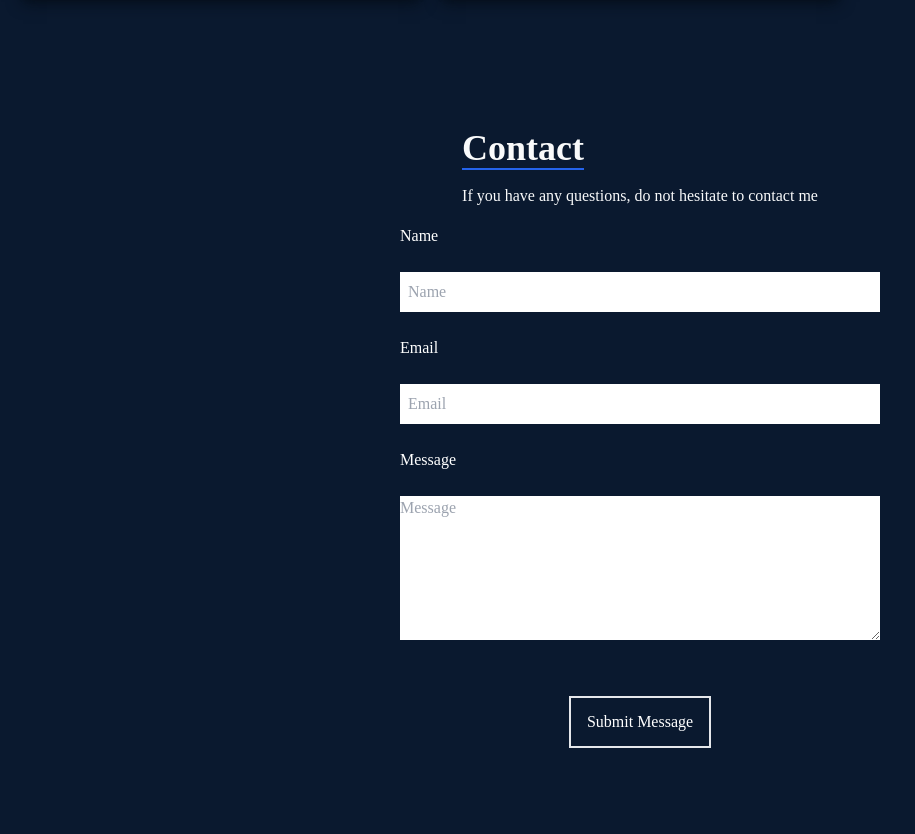
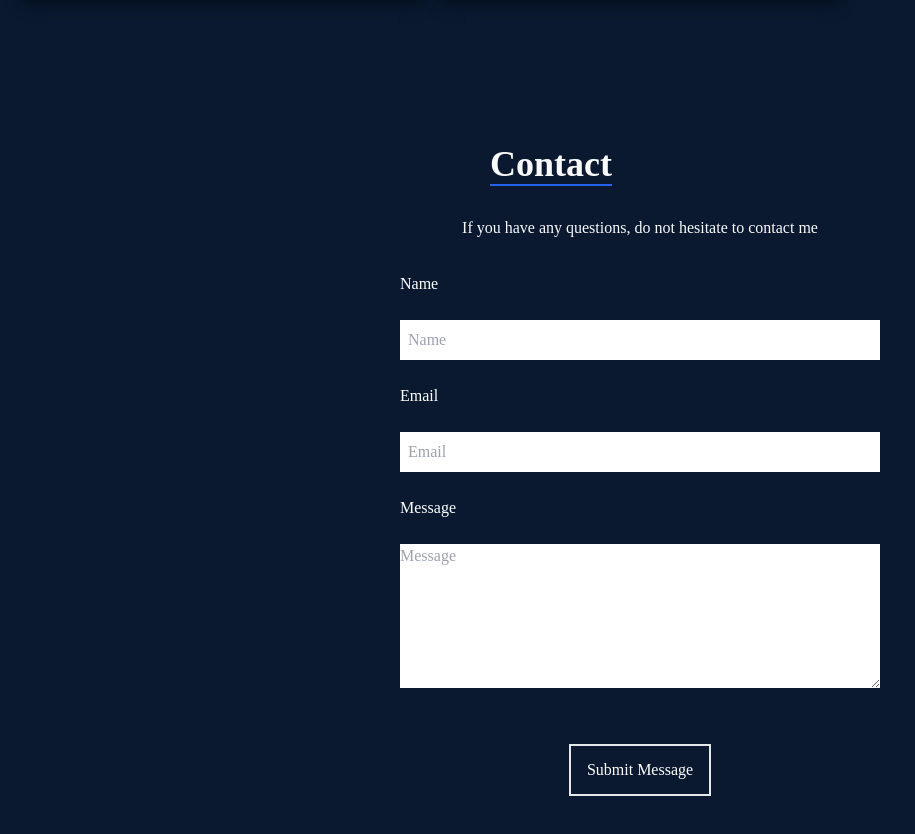
Before and after one commit to cybermicheal47/Portfolio, a React (Create React App) app: page / in a window 1280 px wide. Shown: the part 2400-3234 px from the top of the page, without its empty margins (0-915 px from the left). Built offline with nearby package versions, Linux system fonts and the light colour scheme.

Commit message:
resp on contact page

```diff
--- a/src/components/Contact.js
+++ b/src/components/Contact.js
@@ -1,36 +1,58 @@
-import React from 'react';
+import React from "react";
 
 function Contact() {
   return (
-    <div name='contact' className='mt-32 w-full h-screen bg-[#0a192f] '>
-
-      <div className='flex justify-center items-center flex-col'>
-
-        <div >
-          <h2 className='border-b-2 inline border-blue-600 text-gray-50 text-4xl font-bold'>Contact</h2>
-          <p className='text-gray-50 py-4'>
+    <div name="contact" className="mt-36 w-full h-screen bg-[#0a192f] ">
+      <div className="flex justify-center items-center flex-col">
+        <div>
+          <h2 className=" mx-10 border-b-2 inline border-blue-600 text-gray-50 text-4xl font-bold">
+            Contact
+          </h2>
+          <p className="text-gray-50 py-8 px-3">
             If you have any questions, do not hesitate to contact me
           </p>
         </div>
 
-        <form action='https://getform.io/f/8db49d23-06e7-4ddf-9a14-a44e42db7b7e' className='flex flex-col gap-6 max-w-[480px] w-full  px-auto mx-auto '   method="POST">
-          <label className='text-white' htmlFor='name'>
+        <form
+          action="https://getform.io/f/8db49d23-06e7-4ddf-9a14-a44e42db7b7e"
+          className="flex flex-col gap-6 max-w-[480px] w-[90%] mx-auto"
+          method="POST"
+        >
+          <label className="text-white" htmlFor="name">
             Name
           </label>
-          <input className='bg-white p-2' type='text' placeholder='Name' name='name' id='name' />
+          <input
+            className="bg-white p-2"
+            type="text"
+            placeholder="Name"
+            name="name"
+            id="name"
+          />
 
-          <label className='text-white' htmlFor='email'>
+          <label className="text-white" htmlFor="email">
             Email
           </label>
-          <input className='bg-white p-2' type='email' placeholder='Email' name='email' id='email' />
+          <input
+            className="bg-white p-2"
+            type="email"
+            placeholder="Email"
+            name="email"
+            id="email"
+          />
 
-          <label className='text-white' htmlFor='message'>
+          <label className="text-white" htmlFor="message">
             Message
           </label>
-          <textarea className='bg-white' name='message' placeholder='Message' rows='6' id='message'></textarea>
+          <textarea
+            className="bg-white"
+            name="message"
+            placeholder="Message"
+            rows="6"
+            id="message"
+          ></textarea>
 
-          <button className='text-white border-2 hover:bg-blue-500 hover:border-blue-500 px-4 py-3 my-8 mx-auto flex items-center'>
-           Submit Message
+          <button className="text-white border-2 hover:bg-blue-500 hover:border-blue-500 px-4 py-3 my-8 mx-auto flex items-center">
+            Submit Message
           </button>
         </form>
       </div>
```
